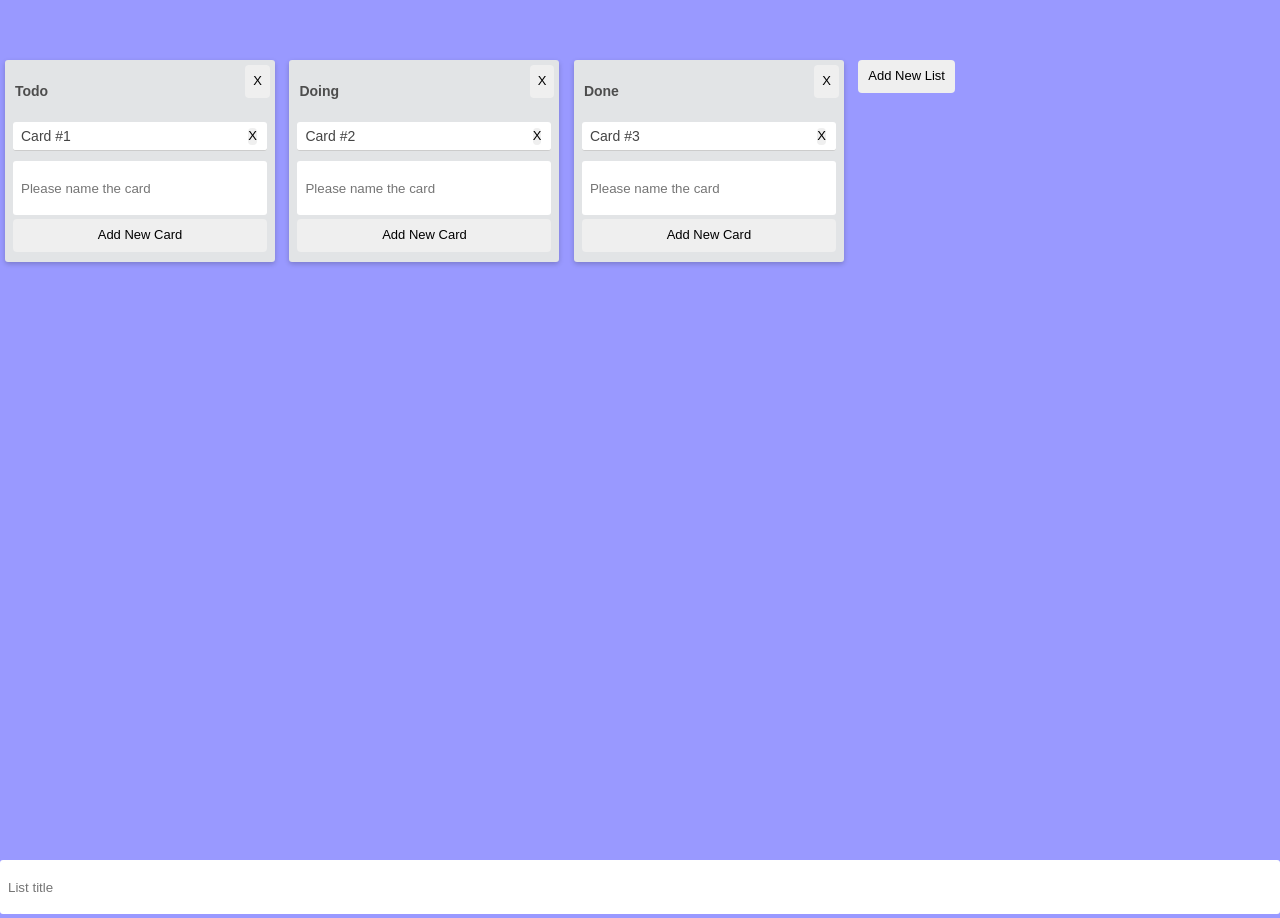
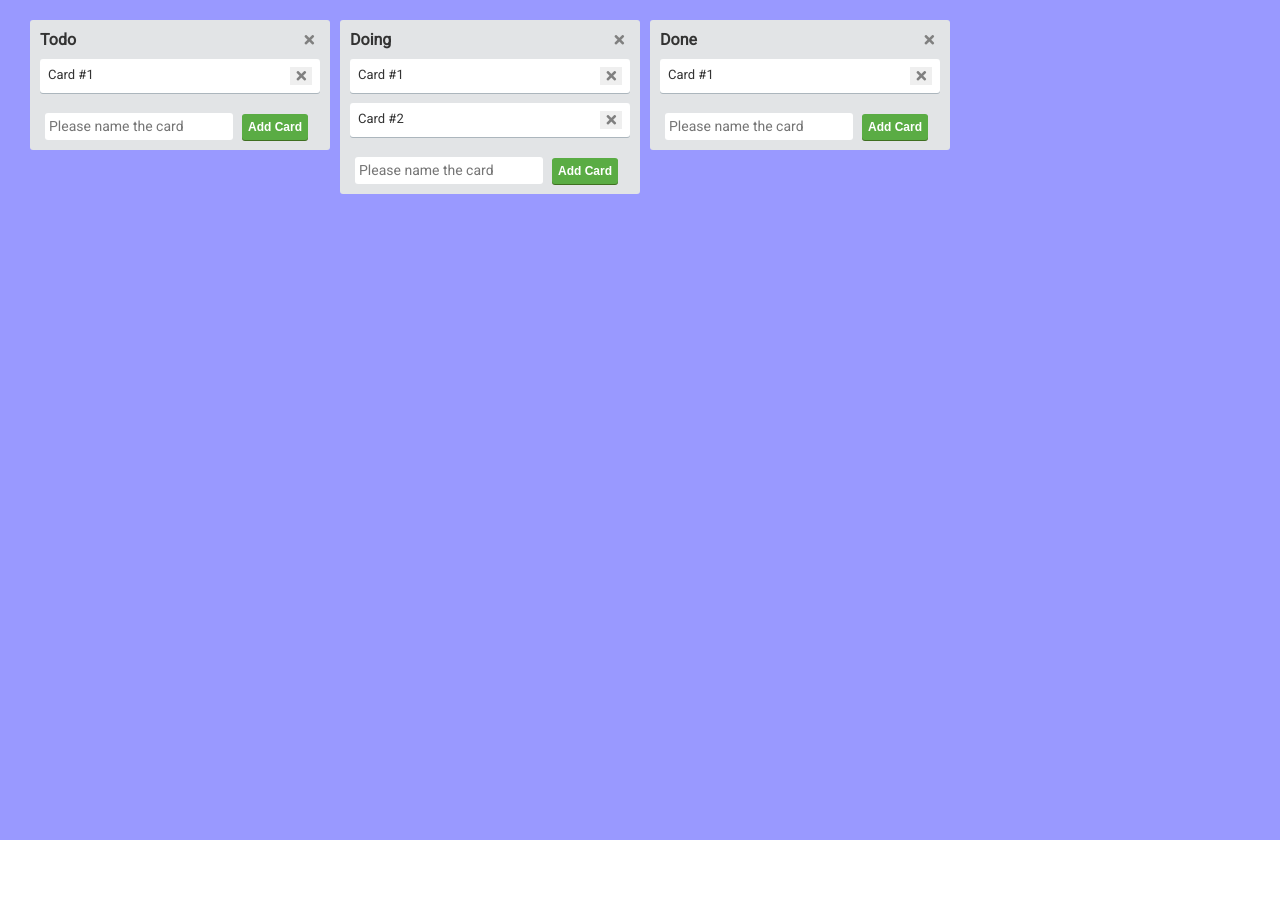
Before and after one commit to chas-academy/05-trello-clone-99diagha, a website built with webpack: page src/index.html in a window 1280 px wide. After the commit the page ends 840 px from the top, so only its background shows below. Built offline with nearby package versions, Linux system fonts and the light colour scheme.

Commit message:
Some changes to html structure and css

```diff
--- a/src/css/styles.css
+++ b/src/css/styles.css
@@ -1,192 +1,97 @@
-html,
 body {
-  background: #9999ff;
-  margin: 0;
-  padding: 30px 0 0;
-  font-family: sans-serif;
-  color: #4d4d4d;
+    margin: 0;
+    font-family: 'Roboto', sans-serif;
 }
 
-a {
-  color: #838c91;
+.container {
+    height: 100vh;
+    display: grid;
+    padding: 20px;
+    background-color: #9999ff;
 }
 
-a:hover {
-  color: #111;
+.board {
+    display: flex;
+    overflow-x: auto;
 }
 
-ul {
-    list-style: none;
-    margin: 0;
-    padding: 0;
+.board > * {
+    flex: 0 0 auto;
 }
 
-ul li {
+.list {
+    width: 300px;
+    height: calc(100% - 50px);
+    margin-left: 10px;
+}
+
+.list > * {
+    background-color: #e2e4e6;
+    color: #333;
+}
+
+.list header {
+    display: flex;
+    justify-content: space-between;
+    padding: 10px;
+    border-top-left-radius: 3px;
+    border-top-right-radius: 3px;
+    font-weight: bold;
+}
+
+.list ul {
+    list-style: none;
+    max-height: calc(100% - 100px);
+    padding: 0 10px;
     margin: 0;
-    padding: 0;
+    overflow-y: auto;
+}
+
+.list ul li {
+    display: flex;
+    justify-content: space-between;
+    padding: 8px;
+    margin-bottom: 10px;
+    border-radius: 3px;
+    background-color: #fff;
+    box-shadow: 0 1px 0 rgba(9,45,66,.25);
+    font-size: 13px;
+}
+
+.list footer {
+    padding: 10px;
+    border-bottom-left-radius: 3px;
+    border-bottom-right-radius: 3px;
 }
 
 input {
-  width: 100%;
-  border: none;
-  box-shadow: none;
-  border-radius: 3px;
-  height: auto;
-  margin-bottom: 4px;
-  max-height: 162px;
-  min-height: 54px;
-  overflow-y: auto;
-  padding: 0;
-  resize: none;
-  word-wrap: break-word;
-  text-indent: 8px;
+    width: 65%;
+    padding-left: 4px;
+    margin: 0 5px;
+    border: 0;
+    border-radius: 3px;
+    line-height: 1.8;
+    font-family: 'Roboto', sans-serif;
+    font-size: 14px;
 }
 
-.board {
-    height: 100vh;
+button.delete {
+    border: 0;
+    color: grey;
+    font-size: 14px;
 }
 
-.column {
-  width: 270px;
-  margin: 0 5px;
-  height: 100%;
-  box-sizing: border-box;
-  display: inline-block;
-  vertical-align: top;
-  white-space: nowrap;
+.list header button.delete {
+    background-color: #e2e4e6;
 }
 
-.list {
-  background: #e2e4e6;
-  border-radius: 3px;
-  box-sizing: border-box;
-  display: flex;
-  flex-direction: column;
-  max-height: 100%;
-  position: relative;
-  white-space: normal;
-  box-shadow: 0 2px 5px rgba(0, 0, 0, 0.2);
-  user-select: none;
+button.add {
+    background-color: #5aac44;
+    box-shadow: 0 1px 0 0 #3f6f21;
+    border: none;
+    color: #fff;
+    font-weight: bold;
+    border-radius: 3px;
+    font-size: 12px;
+    padding: 6px;
 }
-
-.list-header {
-  font-size: 14px;
-  min-height: 38px;
-  line-height: 38px;
-  font-weight: bold;
-  padding: 12px 10px;
-  margin: 0;
-  color: #4d4d4d;
-}
-
-.list-header .delete {
-  position: absolute;
-  top: 5px;
-  right: 5px;
-  padding: 8px;
-}
-
-.list-cards {
-  flex: 1 1 auto;
-  margin-bottom: 0;
-  overflow-y: auto;
-  overflow-x: hidden;
-  margin: 0 4px;
-  padding: 0 4px;
-  z-index: 1;
-  min-height: 0;
-}
-
-.list-cards .add-new {
-  margin: 10px 0;
-}
-
-.list-cards .add-new .button {
-  width: 100%;
-}
-
-.card {
-  text-decoration: none;
-  display: flex;
-  background: #fff;
-  color: #444;
-  padding: 6px 6px 6px 8px;
-  font-size: 14px;
-  border-radius: 3px;
-  border-bottom: 1px solid #ccc;
-  margin-bottom: 5px;
-  transition: transform 0.25s ease;
-  transition: opacity 0.25s ease;
-  height: 16px;
-  position: relative;
-  z-index: 0;
-}
-
-.card .button {
-  position: absolute;
-  top: 6px;
-  right: 10px;
-  padding: 0;
-}
-
-.ui-dialog {
-  background: #e2e4e6;
-  border-radius: 3px;
-  padding: 10px;
-  z-index: 50;
-}
-
-.ui-dialog .ui-dialog-titlebar {
-  font-weight: bold;
-  margin-bottom: 10px;
-}
-
-.ui-dialog .ui-dialog-titlebar-close {
-  display: none;
-}
-
-.ui-dialog input {
-  min-height: 24px;
-}
-
-.ui-dialog button {
-  margin-right: 8px;
-}
-
-.ui-button,
-.button {
-  display: inline-flex;
-  overflow: hidden;
-  padding: 8px 10px;
-  cursor: pointer;
-  user-select: none;
-  transition: all 150ms linear;
-  text-align: center;
-  white-space: nowrap;
-  text-decoration: none !important;
-  text-transform: none;
-  text-transform: capitalize;
-  border: 0 none;
-  border-radius: 4px;
-  font-size: 13px;
-  font-weight: 500;
-  line-height: 1.3;
-  appearance: none;
-  justify-content: center;
-  align-items: center;
-  flex: 0 0 160px;
-}
-
-.ui-sortable-placeholder {
-  display: block;
-  background-color: rgba(0, 0, 0, 0.2);
-  border-color: transparent;
-  box-shadow: none;
-  border-radius: 3px;
-}
-
-.list.ui-sortable-helper {
-  cursor: grabbing;
-  box-shadow: -2px 2px 8px rgba(0, 0, 0, 0.3), 0px 0px 1px rgba(0, 0, 0, 0.5);
-  transform: rotate(4deg);
-}
--- a/src/index.html
+++ b/src/index.html
@@ -4,79 +4,72 @@
     <meta charset="UTF-8">
     <meta name="viewport" content="width=device-width, initial-scale=1.0">
     <meta http-equiv="X-UA-Compatible" content="ie=edge">
+    <link href="https://fonts.googleapis.com/css?family=Roboto" rel="stylesheet">
+    <link rel="stylesheet" href="https://use.fontawesome.com/releases/v5.7.0/css/all.css" integrity="sha384-lZN37f5QGtY3VHgisS14W3ExzMWZxybE1SJSEsQp9S+oqd12jhcu+A56Ebc1zFSJ" crossorigin="anonymous">
     <title>jQuery UI - Trello Clone (yay!)</title>
 </head>
 <body>
+<div class="container">
     <div class="board">
-        <div class="column">
-            <div class="list">
-                <div class="list-header">
-                    Todo
-                    <button class="button delete">X</button>
-                </div>
-                <ul class="list-cards">
-                    <li class="card">
-                        Card #1
-                        <button class="button delete">X</button>
-                    </li>
-                    <li class="add-new">
-                        <form class="new-card" action="index.html">
-                            <input type="text" name="title" placeholder="Please name the card" />
-                            <button class="button add">Add new card</button>
-                        </form>
-                    </li>
-                </ul>
-            </div>
+        <div class="list">
+            <header>
+                Todo
+                <button class="delete"><i class="fas fa-times"></i></button>
+            </header>
+            <ul>
+                <li>
+                    Card #1
+                    <button class="delete"><i class="fas fa-times"></i></button>
+                </li>
+            </ul>
+            <footer>
+                <form action="index.html">
+                    <input type="text" name="title" placeholder="Please name the card" />
+                    <button class="add">Add Card</button>
+                </form>
+            </footer>
         </div>
-        <div class="column">
-            <div class="list">
-                <div class="list-header">
-                    Doing
-                    <button class="button delete">X</button>
-                </div>
-                <ul class="list-cards">
-                    <li class="card">
-                        Card #2
-                        <button class="button delete">X</button>
-                    </li>
-                    <li class="add-new">
-                        <form class="new-card" action="index.html">
-                            <input type="text" name="title" placeholder="Please name the card" />
-                            <button class="button add">Add new card</button>
-                        </form>
-                    </li>
-                </ul>
-            </div>
+        <div class="list">
+            <header>
+                Doing
+                <button class="delete"><i class="fas fa-times"></i></button>
+            </header>
+            <ul>
+                <li>
+                    Card #1
+                    <button class="delete"><i class="fas fa-times"></i></button>
+                </li>
+                <li>
+                    Card #2
+                    <button class="delete"><i class="fas fa-times"></i></button>
+                </li>
+            </ul>
+            <footer>
+                <form action="index.html">
+                    <input type="text" name="title" placeholder="Please name the card" />
+                    <button class="add">Add Card</button>
+                </form>
+            </footer>
         </div>
-        <div class="column">
-            <div class="list">
-                <div class="list-header">
-                    Done
-                    <button class="button delete">X</button>
-                </div>
-                <ul class="list-cards">
-                    <li class="card">
-                        Card #3
-                        <button class="button delete">X</button>
-                    </li>
-                    <li class="add-new">
-                        <form class="new-card" action="index.html">
-                            <input type="text" name="title" placeholder="Please name the card" />
-                            <button class="button add">Add new card</button>
-                        </form>
-                    </li>
-                </ul>
-            </div>
-        </div>
-        <div class="column">
-            <button id="new-list" class="button">Add new list</button>
+        <div class="list">
+            <header>
+                Done
+                <button class="delete"><i class="fas fa-times"></i></button>
+            </header>
+            <ul>
+                <li>
+                    Card #1
+                    <button class="delete"><i class="fas fa-times"></i></button>
+                </li>
+            </ul>
+            <footer>
+                <form action="index.html">
+                    <input type="text" name="title" placeholder="Please name the card" />
+                    <button class="add">Add Card</button>
+                </form>
+            </footer>
         </div>
     </div>
-
-    <div id="list-creation-dialog" title="Create new list" style="height: 40px">
-        <form>
-            <input type="text" name="title" placeholder="List title" />
-        </form>
-    </div>
+</div>
 </body>
 </html>
```
